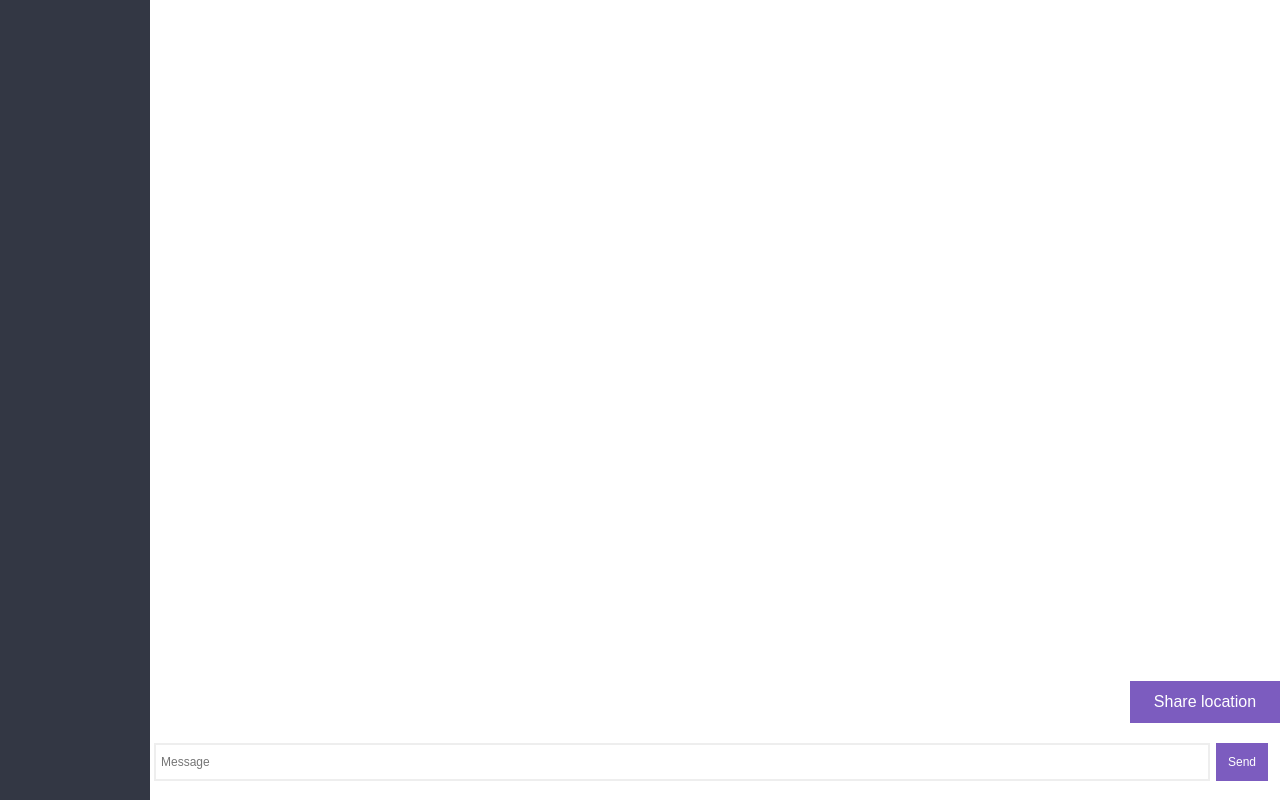
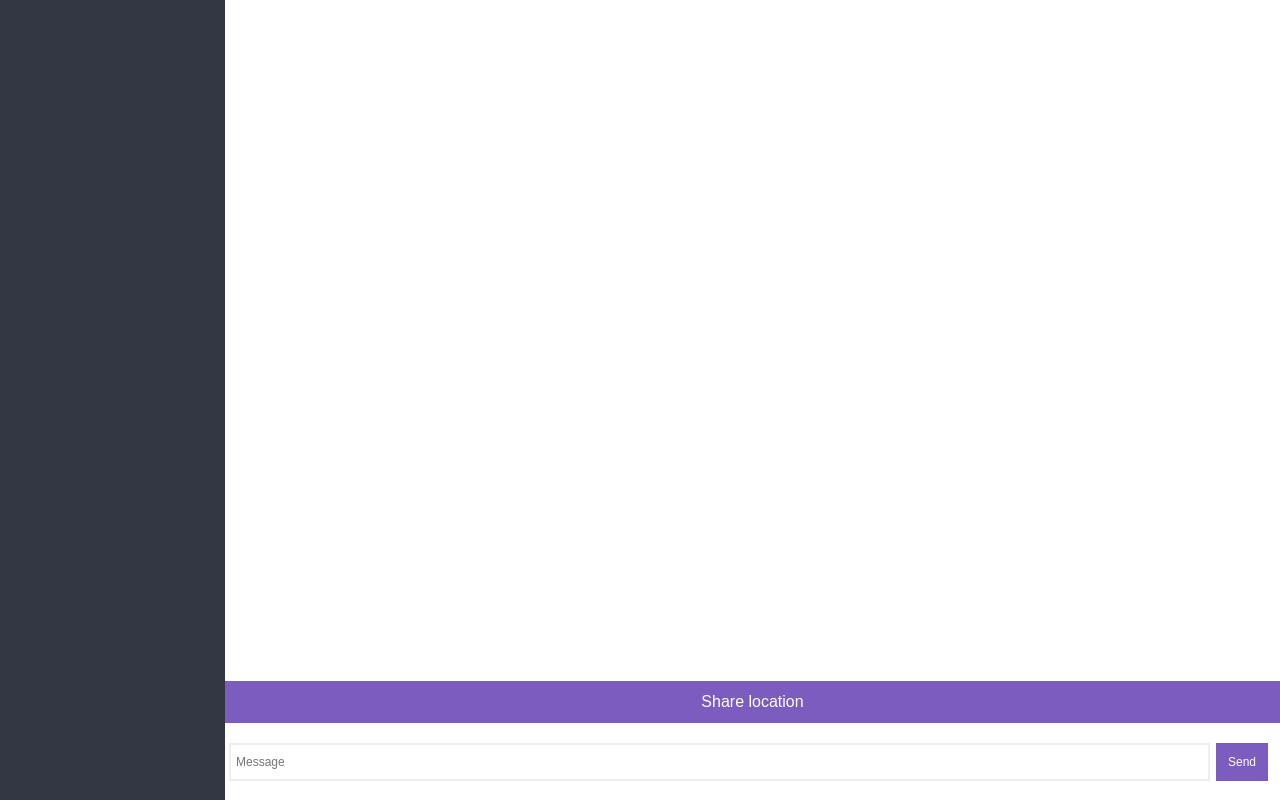
Before and after one commit to satyendrasingh8/Chat-App, a website: page public/chat.html in a window 1280 px wide. Drawn offline with nearby package versions, Linux system fonts and the light colour scheme; no server answers.

Commit message:
eigth commit

```diff
--- a/public/chat.html
+++ b/public/chat.html
@@ -4,6 +4,8 @@
 <head>
 
     <title>Chat App</title>
+    <meta charset="UTF-8">
+    <meta name="viewport" content="width=device-width, initial-scale=1">
     <link rel="icon" href="/img/chatapp1.png">
     <link rel="stylesheet" href="/css/styles.css">
 </head>
--- a/public/css/styles.css
+++ b/public/css/styles.css
@@ -134,11 +134,7 @@ button:disabled {
 }
 
 /* Message Composition Styles */
-#send-location{
 
-    margin-left:980px ;
-    width:150px;
-}
 
 .compose {
     display: flex;
```
